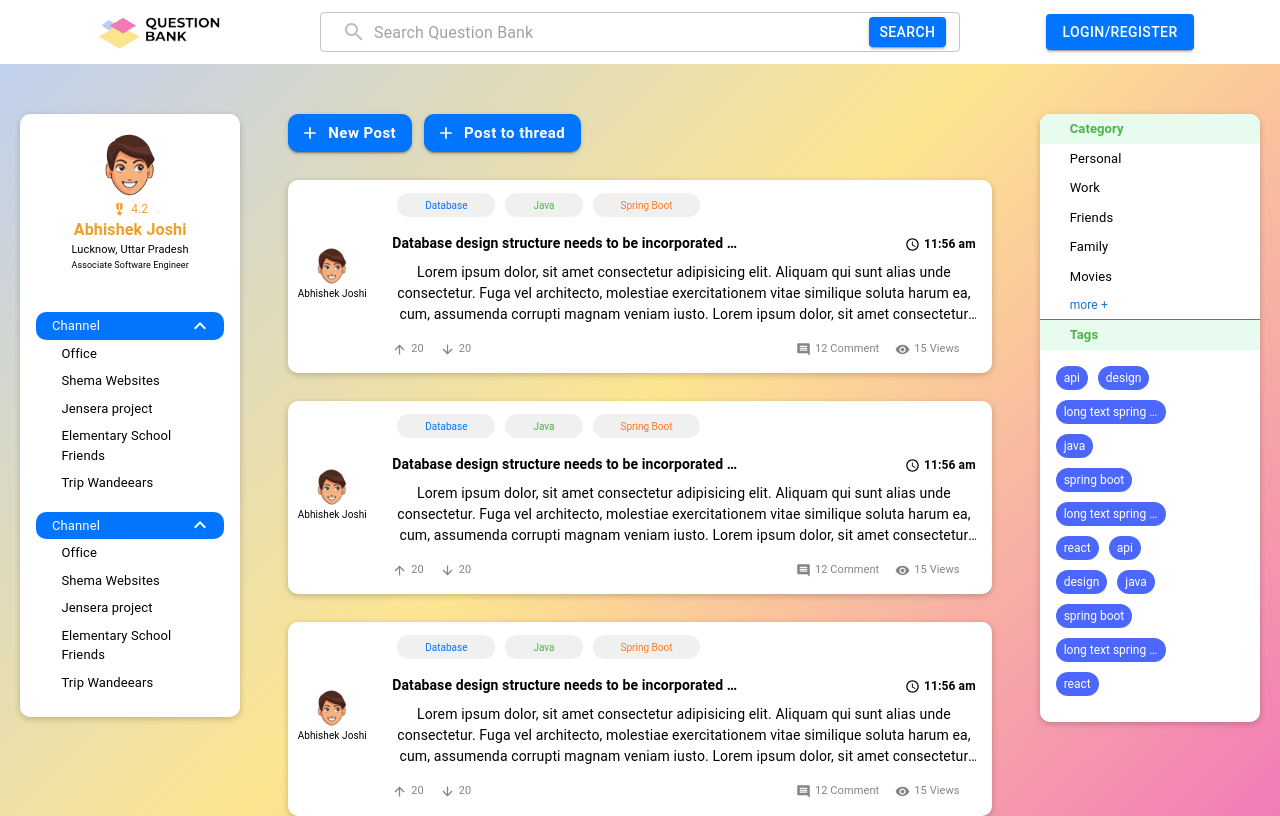
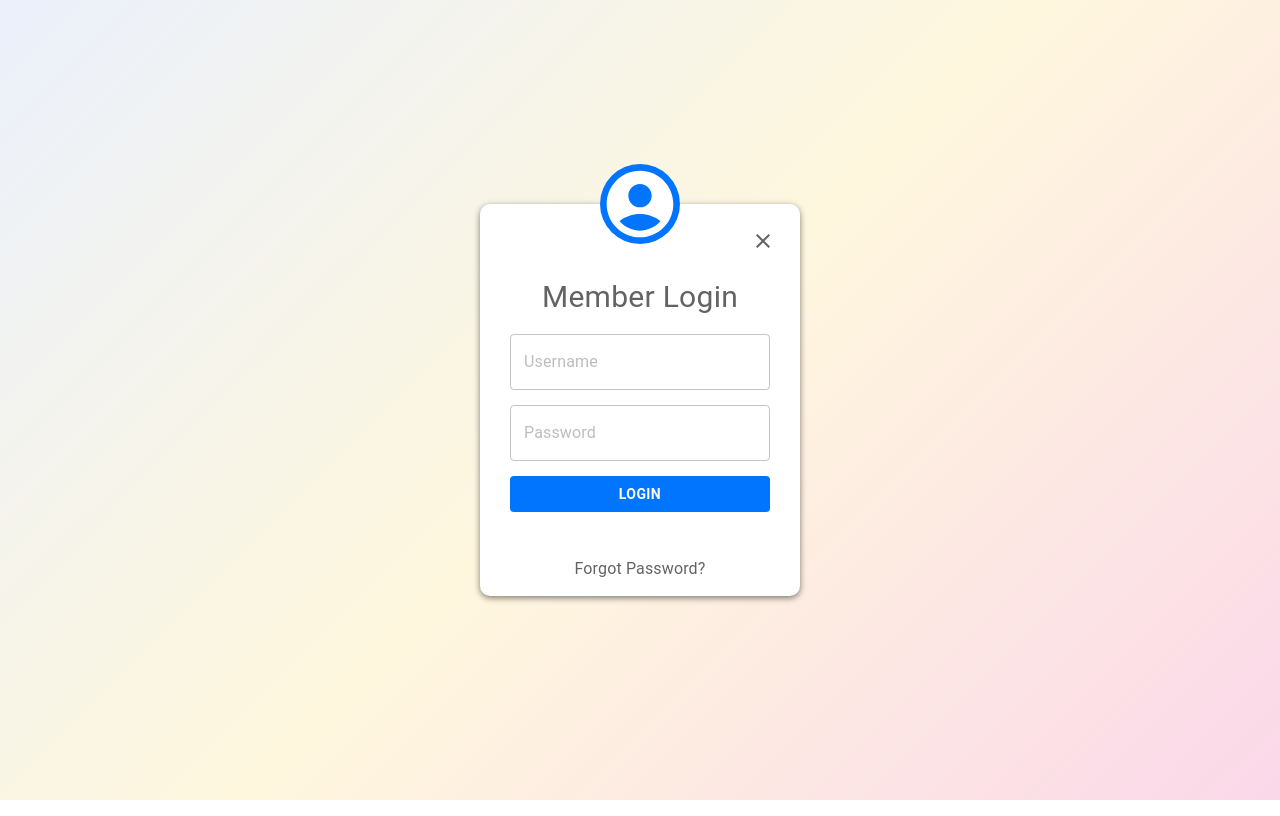
Before and after one commit to I-Abhishek-Joshi/Question-ui, a React (Create React App) app: page / in a window 1280 px wide. Built offline with nearby package versions, Linux system fonts and the light colour scheme.

Commit message:
added login modal

```diff
--- a/src/App.js
+++ b/src/App.js
@@ -1,12 +1,12 @@
-import { Box, Grid } from "@mui/material";
 import "./App.css";
-import CardDetails from "./common/components/CardDetails/cardDetails";
 import FilterTab from "./common/components/FilterTab/filterTab";
 import Profile from "./common/components/Profile/profile";
 import Dropdown from "./common/components/Dropdown/dropdown";
 import CardDetailWrapper from "./common/components/CardDetailWrapper/cardDetailWrapper";
 import Header from "./common/components/Header/header";
-import CreatePostModal from "./common/components/CreatePostModal/createPostModal.jsx";
+import LoginModal from "./common/components/LoginModal/loginModal";
+import { Grid } from "@mui/material";
+
 
 function App() {
   const topDropdownOptions = [
@@ -18,8 +18,8 @@ function App() {
   ];
   return (
     <div className="App">
-      <Grid container minHeight={"100vh"} minWidth={"100vw"}>
-        <Grid md={12}>
+      <Grid container minWidth={"100vw"}>
+        {/* <Grid md={12}>
           <Header />
         </Grid>
         <Grid container columnSpacing={6} mt={"50px"} padding={"0 20px"}>
@@ -32,7 +32,8 @@ function App() {
           <Grid item md={2.5}>
             <FilterTab />
           </Grid>
-        </Grid>
+        </Grid> */}
+        <LoginModal/>
       </Grid>
     </div>
   );
--- a/src/common/components/CreatePostModal/createPostModal.jsx
+++ b/src/common/components/CreatePostModal/createPostModal.jsx
@@ -12,7 +12,7 @@ const CreatePostModal = (props) => {
     <Grid
       width={"100vw"}
       height={"100vh"}
-      bgcolor={"rgb(255, 255, 255, 0.6)"}
+      bgcolor={"rgb(255, 255, 255, 0.8)"}
       display={"flex"}
       justifyContent={"center"}
       alignItems={"center"}
--- a/src/common/components/Header/header.jsx
+++ b/src/common/components/Header/header.jsx
@@ -14,8 +14,8 @@ const Header = () => {
       bgcolor={"white"}
       padding={"10px 0"}
     >
-      <Grid md={3}>
-        <img src={logo} height={"40px"}></img>
+      <Grid md={3} >
+        <img src={logo} height={"40px"} style={{cursor:"pointer"}}></img>
       </Grid>
       <Grid md={6}>
         <TextField
--- /dev/null
+++ b/src/common/components/LoginModal/loginModal.jsx
@@ -0,0 +1,102 @@
+import React from "react";
+import { Box, Button, Grid, TextField, Typography } from "@mui/material";
+import CancelIcon from "@mui/icons-material/Cancel";
+import PhotoLibraryIcon from "@mui/icons-material/PhotoLibrary";
+import LinkIcon from "@mui/icons-material/Link";
+import CloseOutlinedIcon from "@mui/icons-material/CloseOutlined";
+import AccountCircleIcon from "@mui/icons-material/AccountCircle";
+
+const LoginModal = () => {
+  const primary = "#0275FF";
+  const textColor =  "#636363"
+  return (
+    <Grid
+      width={"100vw"}
+      height={"100vh"}
+      bgcolor={"rgb(255, 255, 255, 0.7)"}
+      display={"flex"}
+      justifyContent={"center"}
+      alignItems={"center"}
+    >
+      <Grid
+        display={"flex"}
+        flexDirection={"column"}
+        width={"25%"}
+        bgcolor={"white"}
+        borderRadius={"10px"}
+        // overflow={"hidden"}
+        boxShadow={"0px 2px 6px rgba(0, 0, 0, 0.5)"}
+      >
+        <Grid
+          display={"flex"}
+          justifyContent={"center"}
+          padding={"20px"}
+          position={"relative"}
+        >
+          <AccountCircleIcon
+            style={{
+              color: "white",
+              fontSize: "80px",
+              position: "absolute",
+              transform: "translateY(calc(-50% - 20px))",
+              backgroundColor: primary,
+              borderRadius: "50%",
+            }}
+          />
+          <CloseOutlinedIcon
+            style={{
+              position: "absolute",
+              right: "20px",
+              borderRadius: "50%",
+              padding: "5px",
+              color: textColor,
+              cursor: "pointer"
+            }}
+          />
+        </Grid>
+        <Grid width={"100%"} padding={"30px"}>
+          <Grid>
+            <Typography fontSize={"30px"} color={textColor}>Member Login</Typography>
+          </Grid>
+          <Grid margin={"15px 0"}>
+          <TextField fullWidth placeholder="Username"  sx={{
+                '& .MuiInputBase-root': {
+                    color: textColor
+                }}}/>
+          </Grid>
+          <Grid margin={"15px 0"}>
+            <TextField fullWidth placeholder="Password" type="password"
+            sx={{
+                '& .MuiInputBase-root': {
+                    color: textColor
+                }}} />
+          </Grid>
+          <Box margin={"15px 0"}>
+            <Button
+              style={{
+                backgroundColor: primary,
+                width: "100%",
+                color: "white",
+                fontWeight: "600",
+              }}
+            >
+              Login
+            </Button>
+          </Box>
+        </Grid>
+        <Grid padding={"0 0 15px"}>
+          <Typography color={textColor}
+
+          sx={{
+            "&:hover": {
+              textDecoration: "underline",
+              cursor:"pointer"
+            },
+          }}>Forgot Password?</Typography>
+        </Grid>
+      </Grid>
+    </Grid>
+  );
+};
+
+export default LoginModal;
```
